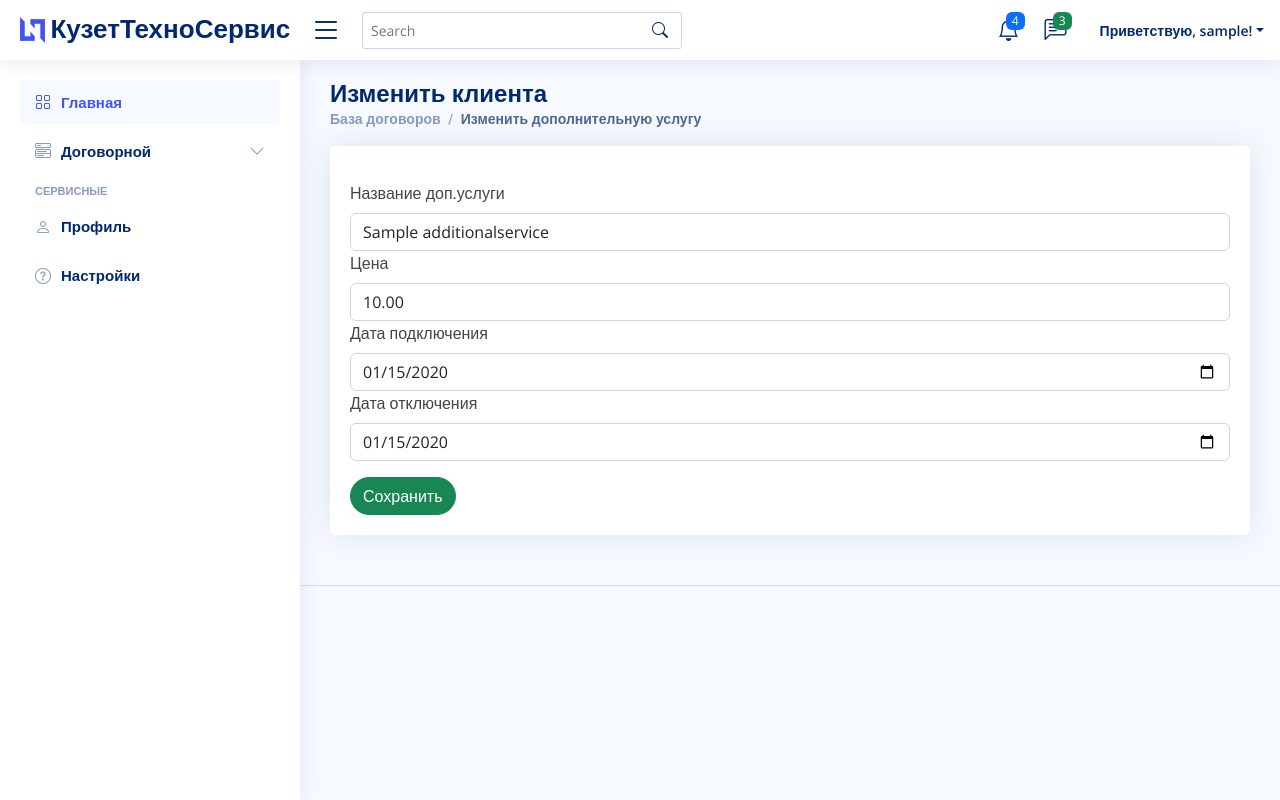
After one commit to vladislav60/crm-ktsNew-test, a Django app: page /additional_service/1/edit/ in a window 1280 px wide. The commit adds this page. Run offline with Django 3.2, Linux system fonts and the light colour scheme; a user stored in the database is signed in; tables that the repository leaves empty hold one stand-in row (values such as "Sample post"); some libraries are stand-ins or nearby versions.

Commit message:
отчеты добавил

```diff
--- a/dogovornoy/forms.py
+++ b/dogovornoy/forms.py
@@ -95,7 +95,7 @@ class ExcelImportForm(forms.Form):
 class AdditionalServiceForm(forms.ModelForm):
     class Meta:
         model = AdditionalService
-        fields = ['service_name', 'price', 'date_added']
+        fields = ['service_name', 'price', 'date_added', 'date_unsubscribe']
         exclude = ['kts']
         widgets = {
             'service_name': forms.TextInput(attrs={'class': 'form-control'}),
@@ -107,4 +107,10 @@ class AdditionalServiceForm(forms.ModelForm):
                        'placeholder': 'Select a date',
                        'type': 'date'
                        }),
+            'date_unsubscribe': forms.DateInput(
+                format=('%Y-%m-%d'),
+                attrs={'class': 'form-control',
+                       'placeholder': 'Select a date',
+                       'type': 'date'
+                       }),
         }
--- a/dogovornoy/models.py
+++ b/dogovornoy/models.py
@@ -25,7 +25,7 @@ class kts(models.Model):
     vid_sign = models.ForeignKey('vid_sign', verbose_name="Вид сигнализации", on_delete=models.PROTECT)
     urik = models.BooleanField(default=False, null=True, verbose_name="Юридическое лицо")
     chasi_po_dog = models.IntegerField(null=True, verbose_name="Часы по договору")
-    dop_uslugi = models.CharField(max_length=255, blank=True, null=True, verbose_name="Доп.услуги")
+    dop_uslugi = models.CharField(max_length=255, blank=True, null=True, verbose_name="Алсеко")
     abon_plata = models.IntegerField(null=True, verbose_name="Абон.плата")
     itog_oplata = models.IntegerField(blank=True, null=True, verbose_name="Итого")
     object_number = models.CharField(max_length=255, blank=True, null=True, verbose_name="№ объекта")
@@ -95,7 +95,8 @@ class AdditionalService(models.Model):
     # Fields for additional service information
     service_name = models.CharField(max_length=255, verbose_name="Название доп.услуги")
     price = models.DecimalField(max_digits=10, decimal_places=2, verbose_name="Цена")
-    date_added = models.DateField(verbose_name="Дата подключения")
+    date_added = models.DateField(null=True, verbose_name="Дата подключения")
+    date_unsubscribe = models.DateField(null=True, verbose_name="Дата отключения")
 
     class Meta:
         verbose_name = "Доп.Услуги"
--- /dev/null
+++ b/dogovornoy/templates/dogovornoy/edit_additional_service.html
@@ -0,0 +1,76 @@
+{% extends 'dogovornoy/base.html' %}
+
+{% block content %}
+
+    <div class="pagetitle">
+        <h1>Изменить клиента</h1>
+        <nav>
+            <ol class="breadcrumb">
+                <li class="breadcrumb-item"><a href="{% url 'baza_dogovorov' %}">База договоров</a></li>
+                <li class="breadcrumb-item active">Изменить дополнительную услугу</li>
+            </ol>
+        </nav>
+    </div><!-- End Page Title -->
+
+
+    <section class="section">
+        <div class="row">
+
+
+            <!--                Форма номер 1 Начало-->
+            <div class="col-lg-12">
+                <div class="card">
+                    <div class="card-body card-form">
+
+                        <form method="POST">
+                            {% csrf_token %}
+                            <input type="hidden" id="ktsField" name="kts" value="{{ klient_id }}">
+
+
+                            <div class="col-md-12">
+                                <label for="{{ form.service_name.id_for_label }}" class="form-label">
+                                    {{ form.service_name.label }}
+                                </label>
+                                {{ form.service_name }}
+                                <div class="form-error">{{ service_name.errors }}</div>
+                            </div>
+
+
+                            <div class="col-md-12">
+                                <label for="{{ form.price.id_for_label }}" class="form-label">
+                                    {{ form.price.label }}
+                                </label>
+                                {{ form.price }}
+                                <div class="form-error">{{ price.errors }}</div>
+                            </div>
+
+
+                            <div class="col-md-12">
+                                <label for="{{ form.date_added.id_for_label }}" class="form-label">
+                                    {{ form.date_added.label }}
+                                </label>
+                                {{ form.date_added }}
+                                <div class="form-error">{{ date_added.errors }}</div>
+                            </div>
+
+                            <div class="col-md-12">
+                                <label for="{{ form.date_unsubscribe.id_for_label }}" class="form-label">
+                                    {{ form.date_unsubscribe.label }}
+                                </label>
+                                {{ form.date_unsubscribe }}
+                                <div class="form-error">{{ date_unsubscribe.errors }}</div>
+                            </div>
+
+
+                            <div class="col-md-12">
+                                <p></p>
+                            </div>
+                            <button type="submit" class="btn btn-success rounded-pill">Сохранить</button>
+                        </form>
+
+                    </div>
+                </div>
+    </section>
+    </form>
+
+{% endblock %}
--- a/dogovornoy/urls.py
+++ b/dogovornoy/urls.py
@@ -38,4 +38,6 @@ urlpatterns = [
     path('kartochka_klienta/<int:klient_id>/', views.KartochkaKlienta.as_view(), name='kartochka_klienta'),
     # path('search/', search_kts, name='search_kts'),
     path('additional_service/<int:service_id>', views.delete_additional_service, name='delete_additional_service'),
+    # Функция редактирования дополнительный услуг
+    path('additional_service/<int:service_id>/edit/', views.edit_additional_service, name='edit_additional_service'),
 ] + static(settings.MEDIA_URL, document_root=settings.MEDIA_ROOT)
--- a/dogovornoy/views.py
+++ b/dogovornoy/views.py
@@ -345,6 +345,20 @@ def delete_additional_service(request, service_id):
     return render(request, 'dogovornoy/delete_additional_service.html', {'additional_service': additional_service})
 
 
+@login_required
+def edit_additional_service(request, service_id):
+    additional_service = get_object_or_404(AdditionalService, pk=service_id)
+
+    if request.method == 'POST':
+        form = AdditionalServiceForm(request.POST, instance=additional_service)
+        if form.is_valid():
+            form.save()
+            return redirect('baza_dogovorov')  # Redirect to client list or a specific page after editing
+    else:
+        form = AdditionalServiceForm(instance=additional_service)
+
+    return render(request, 'dogovornoy/edit_additional_service.html', {'form': form, 'additional_service': additional_service})
+
 # Страница 404
 def pageNotFound(request, exception):
     return HttpResponseNotFound('<h1>Сраница не найдена</h1>')
@@ -382,6 +396,13 @@ def reports(request):
     reports = []
 
     for company in companies:
+
+        for kts_instance in kts_podkl:
+            # Calculate the total cost of additional services for each kts_instance
+            additional_services_cost = kts_instance.additional_services.aggregate(total_cost=Sum('price'))['total_cost']
+            if additional_services_cost:
+                kts_abon_summa_podkl += additional_services_cost
+
         # 1 otlk
         kts_otkl = kts.objects.filter(company_name_id=company.id, date_otklulchenia__gte=start_of_month,
                                       date_otklulchenia__lt=end_of_month)
```
Also changed, not shown: dogovornoy/templates/dogovornoy/kartochka_klienta.html (+83 -38 lines).
